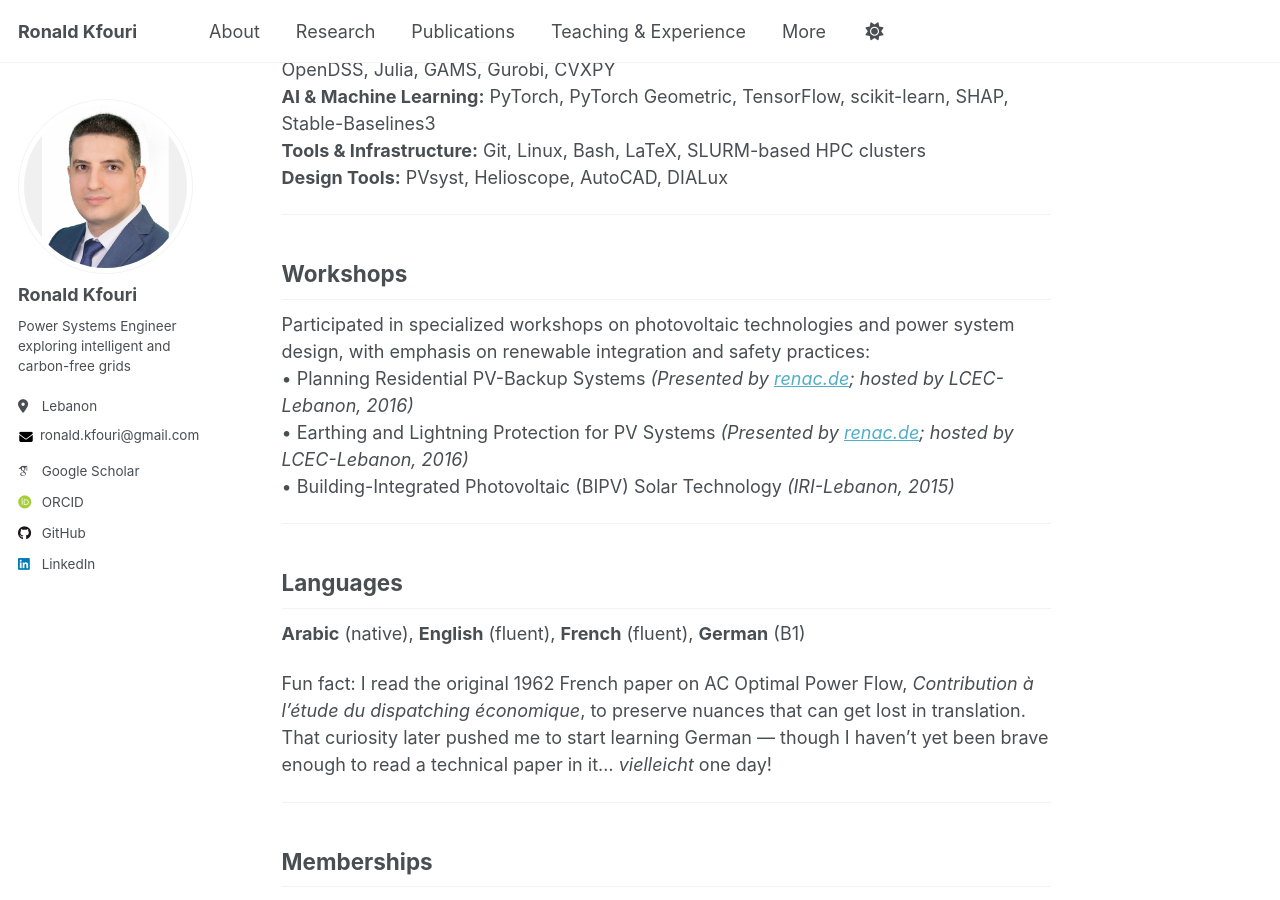
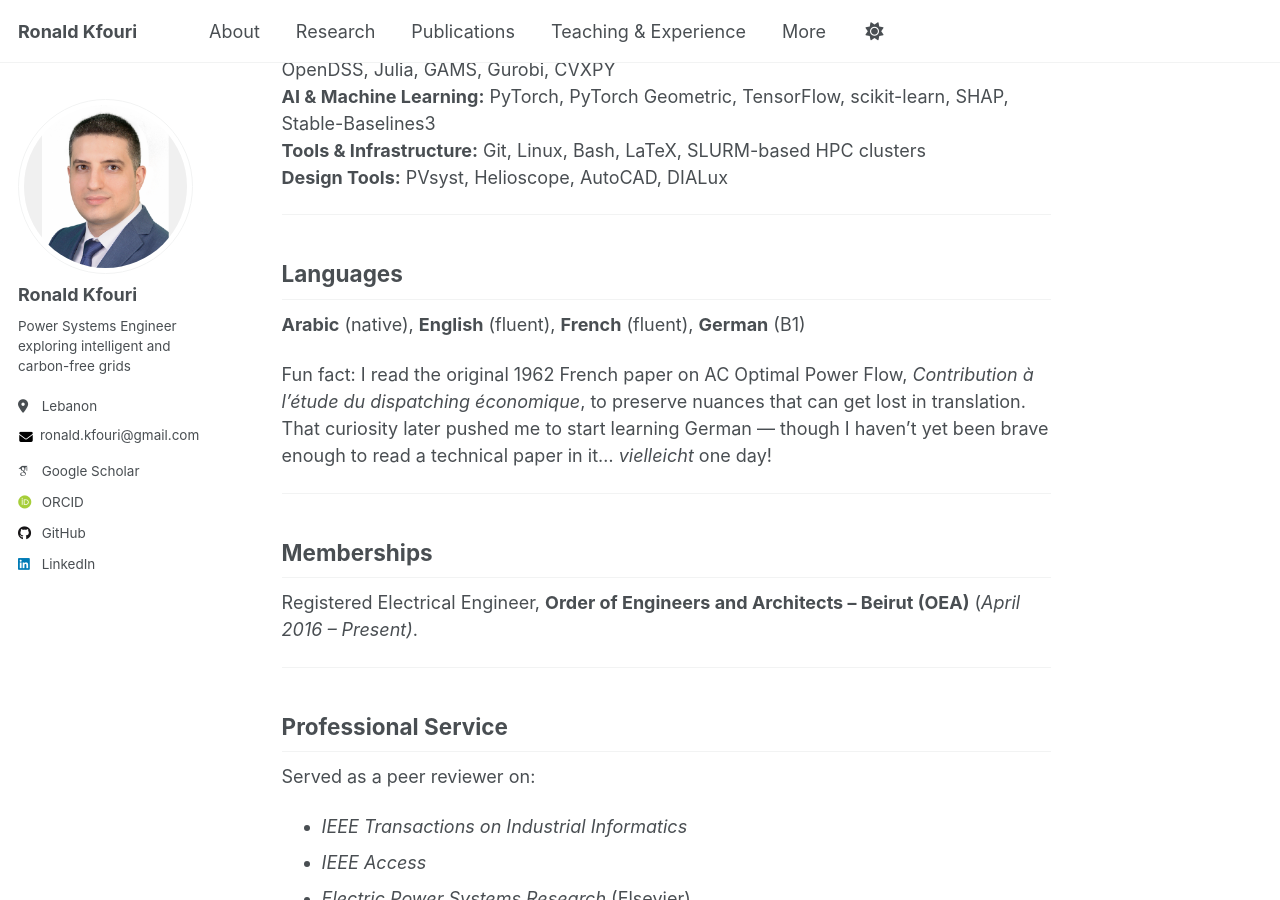
Before and after one commit to RonaldKfouri/RonaldKfouri.github.io, a Jekyll site: the page built from _pages/about.md, in a window 1280 px wide and 900 px high, scrolled down 3654 px. Built offline with Jekyll 4.4.1, drawn with Linux system fonts in a browser that asks for light colours; some web fonts are replaced; a script that is not in the unit is left out.

Commit message:
Update about.md

```diff
--- a/_pages/about.md
+++ b/_pages/about.md
@@ -135,14 +135,7 @@ Courses taught:
 **Design Tools:** PVsyst, Helioscope, AutoCAD, DIALux
 
 
----
 
-## Workshops {#workshops}
-
-Participated in specialized workshops on photovoltaic technologies and power system design, with emphasis on renewable integration and safety practices:
-• Planning Residential PV-Backup Systems *(Presented by [renac.de](https://www.renac.de/); hosted by LCEC-Lebanon, 2016)*
-• Earthing and Lightning Protection for PV Systems *(Presented by [renac.de](https://www.renac.de/); hosted by LCEC-Lebanon, 2016)*
-• Building-Integrated Photovoltaic (BIPV) Solar Technology *(IRI-Lebanon, 2015)*
 
 ---
 
```
